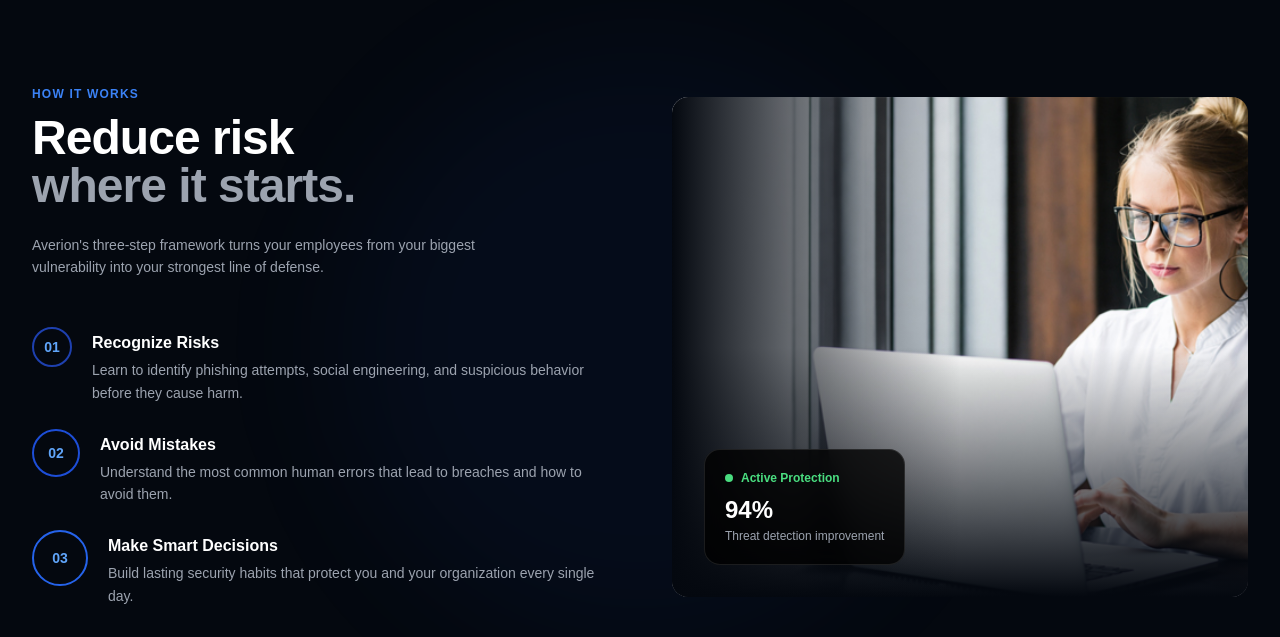
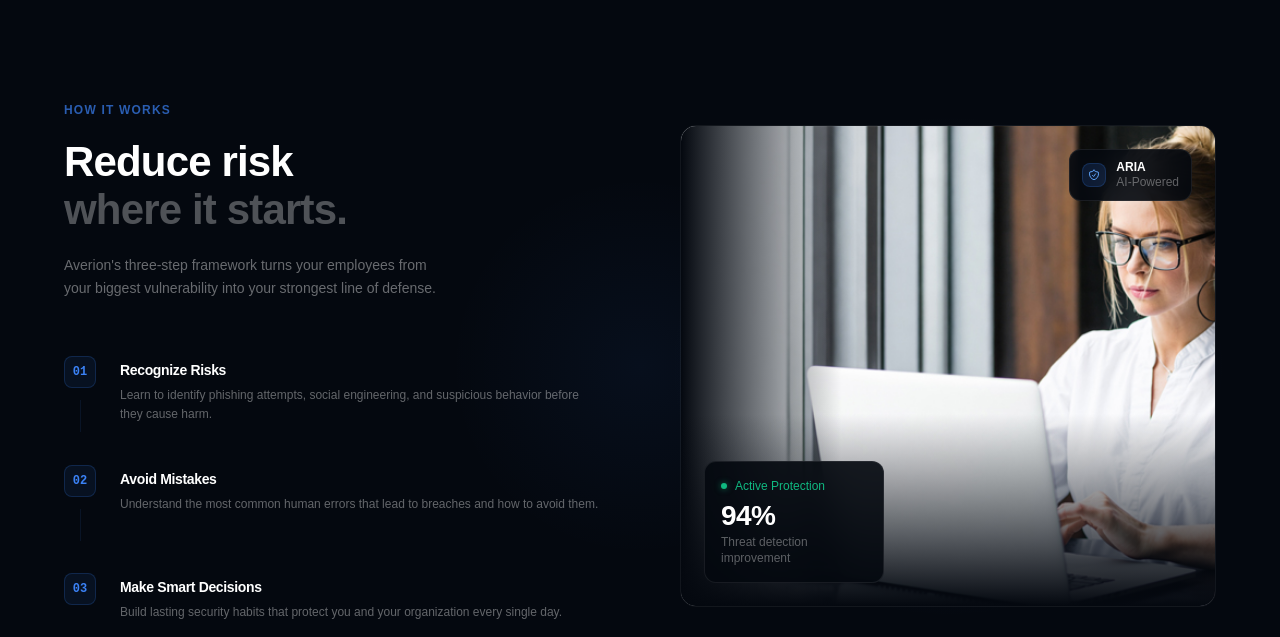
Before and after one commit to Darksyde0/averion, a React (Vite) app: page / in a window 1280 px wide. Shown: the part 1803-2440 px from the top of the page. Built offline with nearby package versions, Linux system fonts and the light colour scheme; no server answers.

Commit message:
redesign: sleek BubbleSection with scroll animations and refined floating cards

```diff
--- a/src/components/BubbleSection.jsx
+++ b/src/components/BubbleSection.jsx
@@ -1,91 +1,127 @@
 import { useTranslation } from '../hooks/useTranslation'
+import { useEffect, useRef } from 'react'
 
 function BubbleSection() {
   const { t } = useTranslation()
+  const itemRefs = useRef([])
+
+  useEffect(() => {
+    const prefersReducedMotion = window.matchMedia('(prefers-reduced-motion: reduce)').matches
+    if (prefersReducedMotion) return
+
+    const observer = new IntersectionObserver(
+      entries => {
+        entries.forEach(entry => {
+          if (entry.isIntersecting) {
+            entry.target.style.opacity = '1'
+            entry.target.style.transform = 'translateY(0)'
+            observer.unobserve(entry.target)
+          }
+        })
+      },
+      { threshold: 0.1 }
+    )
+
+    itemRefs.current.forEach(el => { if (el) observer.observe(el) })
+    return () => observer.disconnect()
+  }, [])
 
   const steps = [
     {
       number: '01',
       title: t('bubble.step1Title'),
       desc: t('bubble.step1Desc'),
-      size: 'small',
     },
     {
       number: '02',
       title: t('bubble.step2Title'),
       desc: t('bubble.step2Desc'),
-      size: 'medium',
     },
     {
       number: '03',
       title: t('bubble.step3Title'),
       desc: t('bubble.step3Desc'),
-      size: 'large',
     },
   ]
 
   return (
     <section
       aria-labelledby="how-it-works-heading"
-      className="bg-[#04080f] py-28 px-8 relative overflow-hidden">
+      className="relative py-32 px-8 overflow-hidden"
+      style={{ backgroundColor: '#04080f' }}>
 
-      {/* ── Decorative glow ── */}
+      {/* Subtle center glow */}
+      <div aria-hidden="true"
+        className="absolute top-1/2 left-1/2 -translate-x-1/2 -translate-y-1/2 w-96 h-96 rounded-full pointer-events-none"
+        style={{ background: 'radial-gradient(circle, rgba(59,130,246,0.06) 0%, transparent 70%)' }} />
+
+      <div className="max-w-6xl mx-auto relative">
+        <div className="grid grid-cols-1 lg:grid-cols-2 gap-20 items-center">
+
+          {/* Left — text */}
+          <div>
             <div
-        aria-hidden="true"
-        className="absolute top-1/2 left-1/2 -translate-x-1/2 -translate-y-1/2 w-[600px] h-[600px] bg-blue-600/5 rounded-full blur-3xl pointer-events-none" />
-
-      <div className="max-w-7xl mx-auto relative">
-        <div className="grid grid-cols-1 lg:grid-cols-2 gap-16 items-center">
-
-          {/* ── Left — text content ── */}
-          <div>
-            {/* Badge — decorative */}
-            <p
-              aria-hidden="true"
-              className="text-blue-500 text-xs font-semibold tracking-widest uppercase mb-3">
+              ref={el => itemRefs.current[0] = el}
+              style={{ opacity: 0, transform: 'translateY(24px)', transition: 'opacity 0.6s ease, transform 0.6s ease' }}>
+              <p className="text-xs font-semibold tracking-widest uppercase mb-5"
+                style={{ color: 'rgba(59,130,246,0.7)' }}>
                 {t('bubble.badge')}
               </p>
-
               <h2
                 id="how-it-works-heading"
-              className="text-white text-4xl md:text-5xl font-bold leading-tight mb-6"
-              style={{ fontFamily: "'Syne', sans-serif", letterSpacing: '-0.02em' }}>
+                className="text-white font-bold mb-5"
+                style={{ fontFamily: "'Poppins', sans-serif", fontSize: '42px', letterSpacing: '-0.02em', lineHeight: 1.15 }}>
                 {t('bubble.heading1')}
                 <br />
-              {/* ── Improved contrast: gray-400 instead of gray-500 ── */}
-              <span className="text-gray-400">{t('bubble.heading2')}</span>
+                <span style={{ color: 'rgba(255,255,255,0.3)' }}>{t('bubble.heading2')}</span>
               </h2>
-
-            <p className="text-gray-400 text-sm leading-relaxed mb-12 max-w-md">
+              <p className="text-sm leading-relaxed mb-14 max-w-sm"
+                style={{ color: 'rgba(255,255,255,0.4)' }}>
                 {t('bubble.subtext')}
               </p>
+            </div>
 
-            {/* ── Steps — ordered list for semantic meaning ── */}
-            <ol
-              aria-label="How Averion works"
-              className="flex flex-col gap-6 list-none">
+            {/* Steps */}
+            <ol className="flex flex-col list-none" aria-label="How Averion works"
+              style={{ gap: '0' }}>
               {steps.map((step, i) => (
-                <li key={i} className="flex items-start gap-5 group">
+                <li
+                  key={i}
+                  ref={el => itemRefs.current[i + 1] = el}
+                  className="flex items-start gap-6 group relative"
+                  style={{
+                    opacity: 0,
+                    transform: 'translateY(20px)',
+                    transition: `opacity 0.5s ease ${i * 100 + 200}ms, transform 0.5s ease ${i * 100 + 200}ms`,
+                    paddingBottom: i < steps.length - 1 ? '32px' : '0',
+                  }}>
 
-                  {/* Step number circle — aria-hidden since li position conveys order */}
+                  {/* Number + connector line */}
+                  <div className="flex flex-col items-center flex-shrink-0">
                     <div
-                    aria-hidden="true"
-                    className={`rounded-full flex items-center justify-center flex-shrink-0 border-2 font-bold text-sm transition-all duration-300
-                      ${step.size === 'small'
-                        ? 'w-10 h-10 border-blue-800 text-blue-400 group-hover:border-blue-500 group-hover:text-blue-300'
-                        : step.size === 'medium'
-                          ? 'w-12 h-12 border-blue-700 text-blue-400 group-hover:border-blue-400 group-hover:text-blue-300'
-                          : 'w-14 h-14 border-blue-600 text-blue-400 group-hover:border-blue-400 group-hover:text-blue-200'}`}>
+                      className="w-8 h-8 rounded-lg flex items-center justify-center text-xs font-bold flex-shrink-0 transition-all duration-300"
+                      style={{
+                        backgroundColor: 'rgba(59,130,246,0.08)',
+                        border: '1px solid rgba(59,130,246,0.2)',
+                        color: '#3b82f6',
+                        fontFamily: 'monospace',
+                      }}>
                       {step.number}
                     </div>
+                    {i < steps.length - 1 && (
+                      <div className="w-px flex-1 mt-3"
+                        style={{ backgroundColor: 'rgba(59,130,246,0.1)', minHeight: '32px' }} />
+                    )}
+                  </div>
 
-                  <div className="pt-1">
-                    <h3 className="text-white font-bold text-base mb-1">
-                      {/* ── Step number for screen readers ── */}
+                  {/* Content */}
+                  <div className="pt-1 pb-2">
+                    <h3 className="text-white font-semibold text-sm mb-1.5 tracking-tight">
                       <span className="sr-only">Step {step.number}: </span>
                       {step.title}
                     </h3>
-                    <p className="text-gray-400 text-sm leading-relaxed">
+                    <p className="text-xs leading-relaxed"
+                      style={{ color: 'rgba(255,255,255,0.38)' }}>
                       {step.desc}
                     </p>
                   </div>
@@ -94,44 +130,83 @@ function BubbleSection() {
             </ol>
           </div>
 
-          {/* ── Right — image ── */}
-          <div className="relative">
+          {/* Right — image */}
+          <div
+            ref={el => itemRefs.current[4] = el}
+            className="relative"
+            style={{ opacity: 0, transform: 'translateY(24px)', transition: 'opacity 0.7s ease 0.3s, transform 0.7s ease 0.3s' }}>
 
-            {/* Decorative gradients */}
-            <div
-              aria-hidden="true"
-              className="absolute inset-0 bg-gradient-to-t from-[#04080f] via-transparent to-transparent z-10 pointer-events-none rounded-2xl" />
-            <div
-              aria-hidden="true"
-              className="absolute inset-0 bg-gradient-to-r from-[#04080f] via-transparent to-transparent z-10 pointer-events-none rounded-2xl" />
+            {/* Glow behind image */}
+            <div aria-hidden="true"
+              className="absolute -inset-4 rounded-3xl pointer-events-none"
+              style={{ background: 'radial-gradient(ellipse at center, rgba(59,130,246,0.08) 0%, transparent 70%)' }} />
 
+            {/* Image */}
+            <div className="relative rounded-2xl overflow-hidden"
+              style={{ border: '1px solid rgba(255,255,255,0.06)' }}>
+              <div aria-hidden="true"
+                className="absolute inset-0 z-10 pointer-events-none"
+                style={{ background: 'linear-gradient(to top, #04080f 0%, transparent 40%), linear-gradient(to right, #04080f 0%, transparent 30%)' }} />
               <img
                 src="/images/woman-laptop.jpg"
-              alt="A professional working on a laptop, representing Averion's cybersecurity training in action"
-              className="w-full h-[500px] object-cover rounded-2xl"
+                alt="A professional working on a laptop, representing Averion cybersecurity training in action"
+                className="w-full object-cover"
+                style={{ height: '480px' }}
                 onError={e => {
-                e.target.src = 'https://placehold.co/800x500/0d1117/1d4ed8?text=Averion+Training'
+                  e.target.src = 'https://placehold.co/800x480/0d1117/1d4ed8?text=Averion+Training'
                   e.target.alt = 'Averion cybersecurity training platform preview'
                 }} />
+            </div>
 
-            {/* ── Floating stat card ── */}
+            {/* Floating stat card */}
             <aside
               aria-label="Platform stat: active protection rate"
-              className="absolute bottom-8 left-8 z-20 bg-black/80 backdrop-blur-md border border-white/10 rounded-2xl p-5 max-w-[220px]">
+              className="absolute bottom-6 left-6 z-20 rounded-xl p-4"
+              style={{
+                backgroundColor: 'rgba(4,8,15,0.9)',
+                border: '1px solid rgba(255,255,255,0.08)',
+                backdropFilter: 'blur(16px)',
+                WebkitBackdropFilter: 'blur(16px)',
+                maxWidth: '180px',
+              }}>
               <div className="flex items-center gap-2 mb-2">
-                {/* Decorative pulse dot */}
-                <div aria-hidden="true" className="w-2 h-2 rounded-full bg-green-400 animate-pulse" />
-                <p className="text-green-400 text-xs font-semibold">
+                <div aria-hidden="true"
+                  className="w-1.5 h-1.5 rounded-full"
+                  style={{ backgroundColor: '#10b981', boxShadow: '0 0 6px rgba(16,185,129,0.6)' }} />
+                <p className="text-xs font-medium" style={{ color: '#10b981' }}>
                   {t('bubble.activeProtection')}
                 </p>
               </div>
-              <p className="text-white text-2xl font-bold" aria-label="94 percent">
+              <p className="text-white font-bold" style={{ fontSize: '28px', letterSpacing: '-0.02em', lineHeight: 1 }}
+                aria-label="94 percent">
                 94%
               </p>
-              <p className="text-gray-400 text-xs mt-0.5">
+              <p className="text-xs mt-1" style={{ color: 'rgba(255,255,255,0.35)' }}>
                 {t('bubble.statLabel')}
               </p>
             </aside>
+
+            {/* Second floating card — top right */}
+            <div
+              aria-hidden="true"
+              className="absolute top-6 right-6 z-20 rounded-xl px-3 py-2.5 flex items-center gap-2.5"
+              style={{
+                backgroundColor: 'rgba(4,8,15,0.9)',
+                border: '1px solid rgba(255,255,255,0.08)',
+                backdropFilter: 'blur(16px)',
+                WebkitBackdropFilter: 'blur(16px)',
+              }}>
+              <div className="w-6 h-6 rounded-lg flex items-center justify-center flex-shrink-0"
+                style={{ backgroundColor: 'rgba(59,130,246,0.15)', border: '1px solid rgba(59,130,246,0.2)' }}>
+                <svg xmlns="http://www.w3.org/2000/svg" className="h-3 w-3 text-blue-400" fill="none" viewBox="0 0 24 24" stroke="currentColor" strokeWidth={2}>
+                  <path strokeLinecap="round" strokeLinejoin="round" d="M9 12.75L11.25 15 15 9.75m-3-7.036A11.959 11.959 0 013.598 6 11.99 11.99 0 003 9.749c0 5.592 3.824 10.29 9 11.623 5.176-1.332 9-6.03 9-11.622 0-1.31-.21-2.571-.598-3.751h-.152c-3.196 0-6.1-1.248-8.25-3.285z" />
+                </svg>
+              </div>
+              <div>
+                <p className="text-white text-xs font-semibold leading-tight">ARIA</p>
+                <p className="text-xs leading-tight" style={{ color: 'rgba(255,255,255,0.35)' }}>AI-Powered</p>
+              </div>
+            </div>
 
           </div>
         </div>
```
Lines whose indentation alone changed are shown as unchanged.
